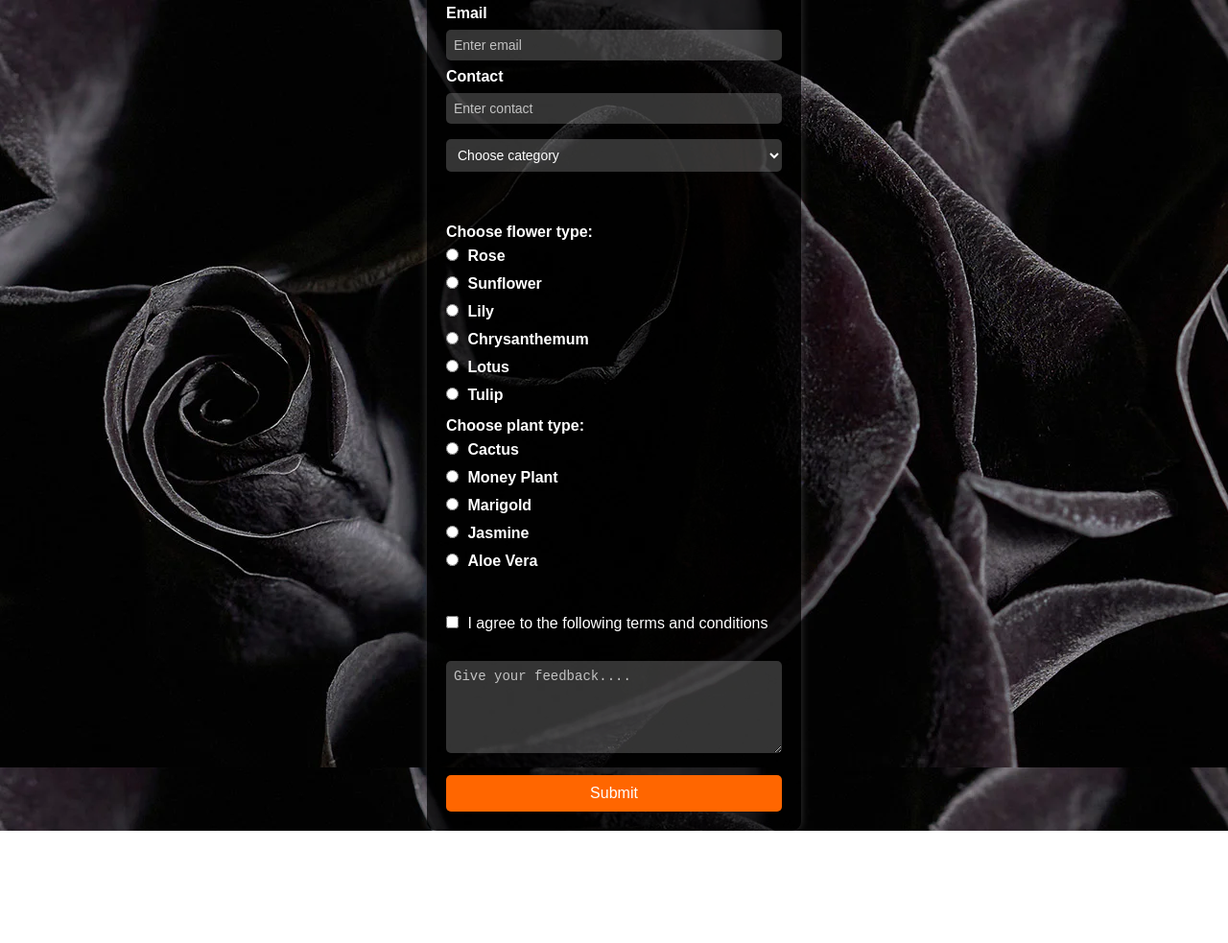
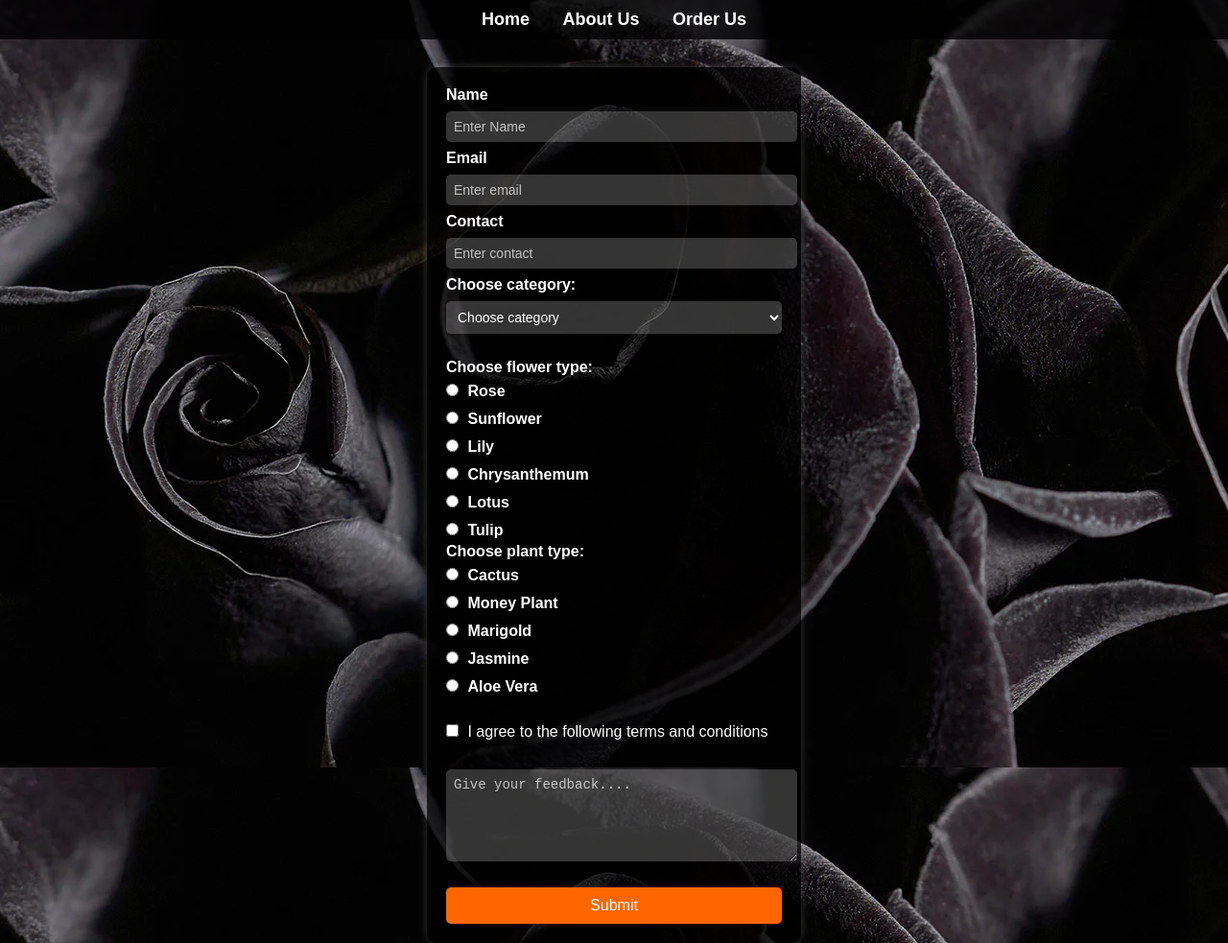
Before and after one commit to Hass12356/web-course, a plain HTML site: page Order.html in a window 1280 px wide. Shown: the whole page at 96% size. Before the commit the page ends 866 px from the top, so only its background shows below. Drawn offline with Linux system fonts and the light colour scheme.

Commit message:
updated code

```diff
--- a/Order.html
+++ b/Order.html
@@ -1,9 +1,9 @@
+<!DOCTYPE html>
+<html>
 <head>
     <meta charset="UTF-8">
     <meta name="viewport" content="width=device-width, initial-scale=1.0">
-    <head>
-        <meta charset="UTF-8">
-        <meta name="viewport" content="width=device-width, initial-scale=1.0">
+    <title>Order any Plant or Flower</title>
     <style>
         body {
             background-image: url('darkflower.jpg');
@@ -13,18 +13,42 @@
             color: white;
             font-family: Arial, sans-serif;
             display: flex;
-                justify-content: center;
+            flex-direction: column;
             align-items: center;
             height: 100vh;
             margin: 0;
         }
 
+        nav {
+            width: 100%;
+            background: rgba(0, 0, 0, 0.8);
+            padding: 10px 0;
+            text-align: center;
+            position: fixed;
+            top: 0;
+            left: 0;
+        }
+
+        nav a {
+            color: white;
+            text-decoration: none;
+            margin: 0 15px;
+            font-size: 18px;
+            font-weight: bold;
+        }
+
+        nav a:hover {
+            color: black;
+            background-color: white;
+        }
+
         form {
-                background: rgba(0, 0, 0, 0.7); /* Semi-transparent background */
+            background: rgba(0, 0, 0, 0.7);
             padding: 20px;
             border-radius: 10px;
             width: 350px;
             box-shadow: 0px 0px 10px rgba(255, 255, 255, 0.2);
+            margin-top: 70px;
         }
 
         label {
@@ -49,10 +73,6 @@
 
         select {
             cursor: pointer;
-            }
-
-            .flower, .plants {
-                margin-top: 10px;
         }
 
         input[type="radio"], input[type="checkbox"] {
@@ -81,13 +101,14 @@
             background: #ff4500;
         }
     </style>
-        <title>Order any Plant or Flower</title>
 </head>
+<body>
+    <nav>
+        <a href="index.html" target="_blank">Home</a>
+        <a href="about.html" target="_blank">About Us</a>
+        <a href="Order.html">Order Us</a>
+    </nav>
 
-    <title>Order any Plant or Flower</title>
-</head>
-
-<body>
     <form action="submit.php">
         <div class="name">
             <label for="name">Name</label>
@@ -101,47 +122,39 @@
             <label for="contact">Contact</label>
             <input type="text" id="contact" placeholder="Enter contact">
         </div>
-        <div class="catagory">
-            <select name="plants" id="plants">
-                <option value="plants" disabled selected>Choose category</option>
+        <div class="category">
+            <label for="plants">Choose category:</label>
+            <select name="category" id="category">
+                <option value="" disabled selected>Choose category</option>
                 <option value="plants">Plants</option>
                 <option value="flower">Flower</option>
             </select>
-        </div><br><br>
+        </div>
+        <br>
         <div class="flower">
-            <label for="flower">Choose flower type:</label><br>
-            <input type="radio" id="Rose" name="flower" value="Rose">
-            <label for="Rose">Rose</label><br>
-            <input type="radio" id="Sunflower" name="flower" value="Sunflower">
-            <label for="Sunflower">Sunflower</label><br>
-            <input type="radio" id="Lily" name="flower" value="Lily">
-            <label for="Lily">Lily</label><br>
-            <input type="radio" id="Chrysanthemum" name="flower" value="Chrysanthemum">
-            <label for="Chrysanthemum">Chrysanthemum</label><br>
-            <input type="radio" id="Lotus" name="flower" value="Lotus">
-            <label for="Lotus">Lotus</label><br>
-            <input type="radio" id="Tulip" name="flower" value="Tulip">
-            <label for="Tulip">Tulip</label><br>
+            <label>Choose flower type:</label><br>
+            <input type="radio" id="Rose" name="orderType" value="Rose"> <label for="Rose">Rose</label><br>
+            <input type="radio" id="Sunflower" name="orderType" value="Sunflower"> <label for="Sunflower">Sunflower</label><br>
+            <input type="radio" id="Lily" name="orderType" value="Lily"> <label for="Lily">Lily</label><br>
+            <input type="radio" id="Chrysanthemum" name="orderType" value="Chrysanthemum"> <label for="Chrysanthemum">Chrysanthemum</label><br>
+            <input type="radio" id="Lotus" name="orderType" value="Lotus"> <label for="Lotus">Lotus</label><br>
+            <input type="radio" id="Tulip" name="orderType" value="Tulip"> <label for="Tulip">Tulip</label><br>
         </div>
         <div class="plants">
-            <label for="plants">Choose plant type:</label><br>
-            <input type="radio" id="Cactus" name="plants" value="Cactus">
-            <label for="Cactus">Cactus</label><br>
-            <input type="radio" id="Money Plant" name="plants" value="Money Plant">
-            <label for="Money Plant">Money Plant</label><br>
-            <input type="radio" id="Marigold" name="plants" value="Marigold">
-            <label for="Marigold">Marigold</label><br>
-            <input type="radio" id="Jasmine" name="plants" value="Jasmine">
-            <label for="Jasmine">Jasmine</label><br>
-            <input type="radio" id="Aloe Vera" name="plants" value="Aloe Vera">
-            <label for="Aloe Vera">Aloe Vera</label><br>
-        </div><br><br>
+            <label>Choose plant type:</label><br>
+            <input type="radio" id="Cactus" name="orderType" value="Cactus"> <label for="Cactus">Cactus</label><br>
+            <input type="radio" id="Money Plant" name="orderType" value="Money Plant"> <label for="Money Plant">Money Plant</label><br>
+            <input type="radio" id="Marigold" name="orderType" value="Marigold"> <label for="Marigold">Marigold</label><br>
+            <input type="radio" id="Jasmine" name="orderType" value="Jasmine"> <label for="Jasmine">Jasmine</label><br>
+            <input type="radio" id="Aloe Vera" name="orderType" value="Aloe Vera"> <label for="Aloe Vera">Aloe Vera</label><br>
+        </div>
+        <br>
         <input type="checkbox"> I agree to the following terms and conditions <br><br>
         <div class="feedback">
             <textarea name="feedback" id="feedback" placeholder="Give your feedback...." rows="5"></textarea>
         </div>
         <div class="button">
-            <button class="submit.php">Submit</button>
+            <button type="submit">Submit</button>
         </div>
     </form>
 </body>
```
Also changed, not shown: about.html (+28 -2 lines), index.html (+28 -2 lines). Lines whose indentation alone changed are shown as unchanged.
